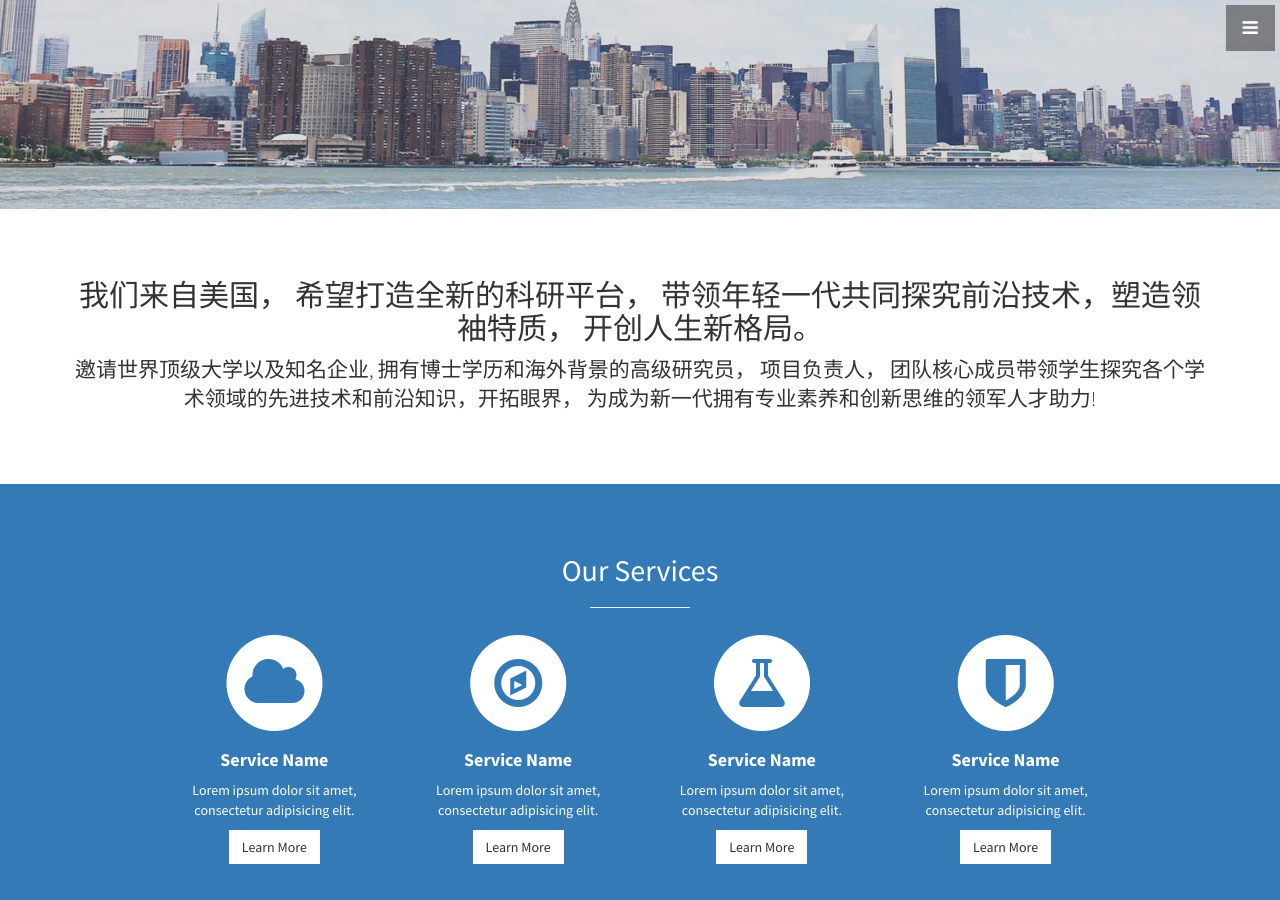
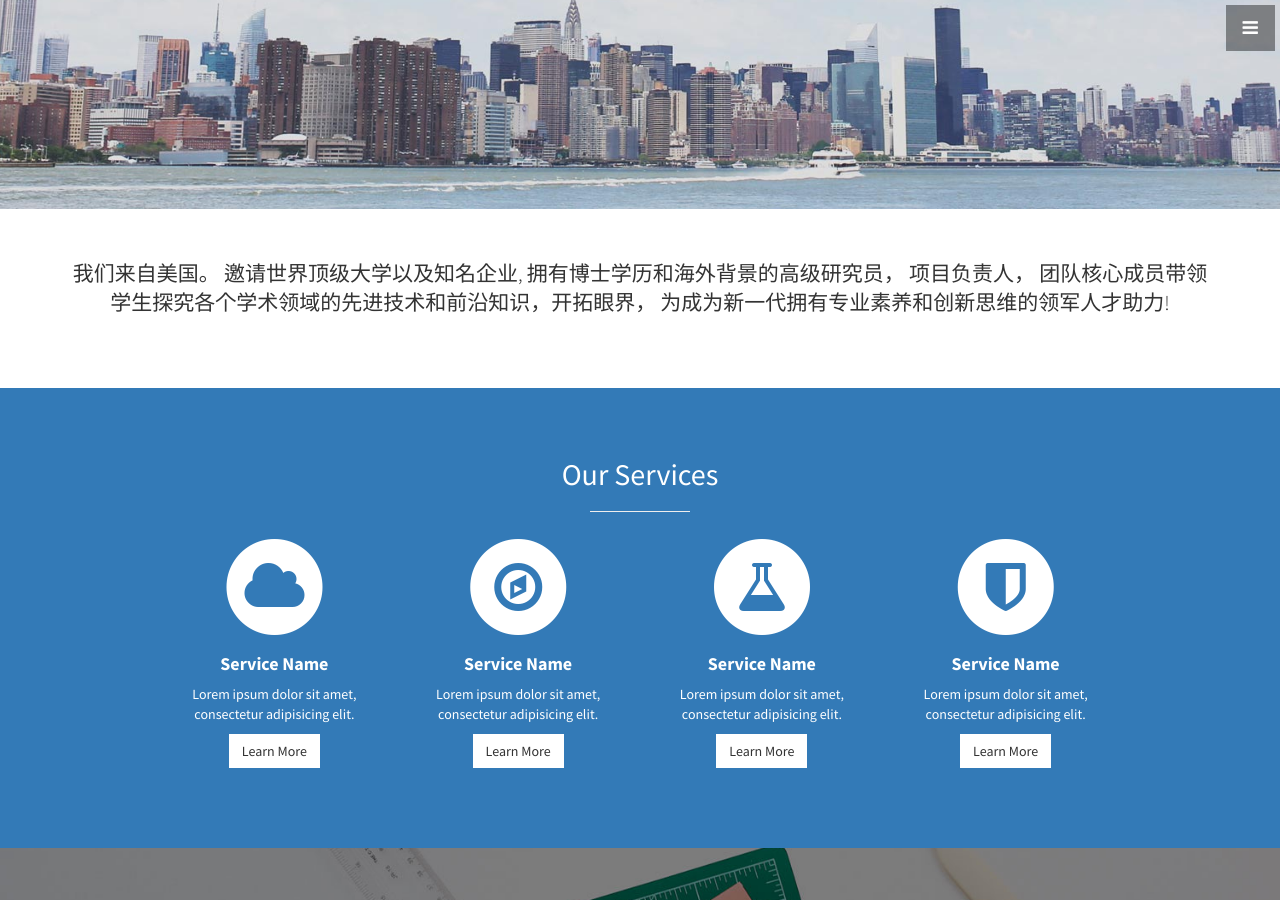
Before and after one commit to tinagui/WeOffer, a Jekyll site: the page built from index.html, in a window 1280 px wide and 900 px high, scrolled down 691 px. Built offline with Jekyll 4.4.1, drawn with Linux system fonts in a browser that asks for light colours.

Commit message:
Update about.html

```diff
--- a/_includes/about.html
+++ b/_includes/about.html
@@ -2,8 +2,7 @@
   <div class="container">
     <div class="row">
       <div class="col-lg-12 text-center">
-        <h2>我们来自美国， 希望打造全新的科研平台， 带领年轻一代共同探究前沿技术，塑造领袖特质， 开创人生新格局。</h2>
-        <p class="lead">邀请世界顶级大学以及知名企业, 拥有博士学历和海外背景的高级研究员， 项目负责人， 团队核心成员带领学生探究各个学术领域的先进技术和前沿知识，开拓眼界， 为成为新一代拥有专业素养和创新思维的领军人才助力!</p>
+        <p class="lead">我们来自美国。 邀请世界顶级大学以及知名企业, 拥有博士学历和海外背景的高级研究员， 项目负责人， 团队核心成员带领学生探究各个学术领域的先进技术和前沿知识，开拓眼界， 为成为新一代拥有专业素养和创新思维的领军人才助力!</p>
       </div>
     </div>
     <!-- /.row -->
```
